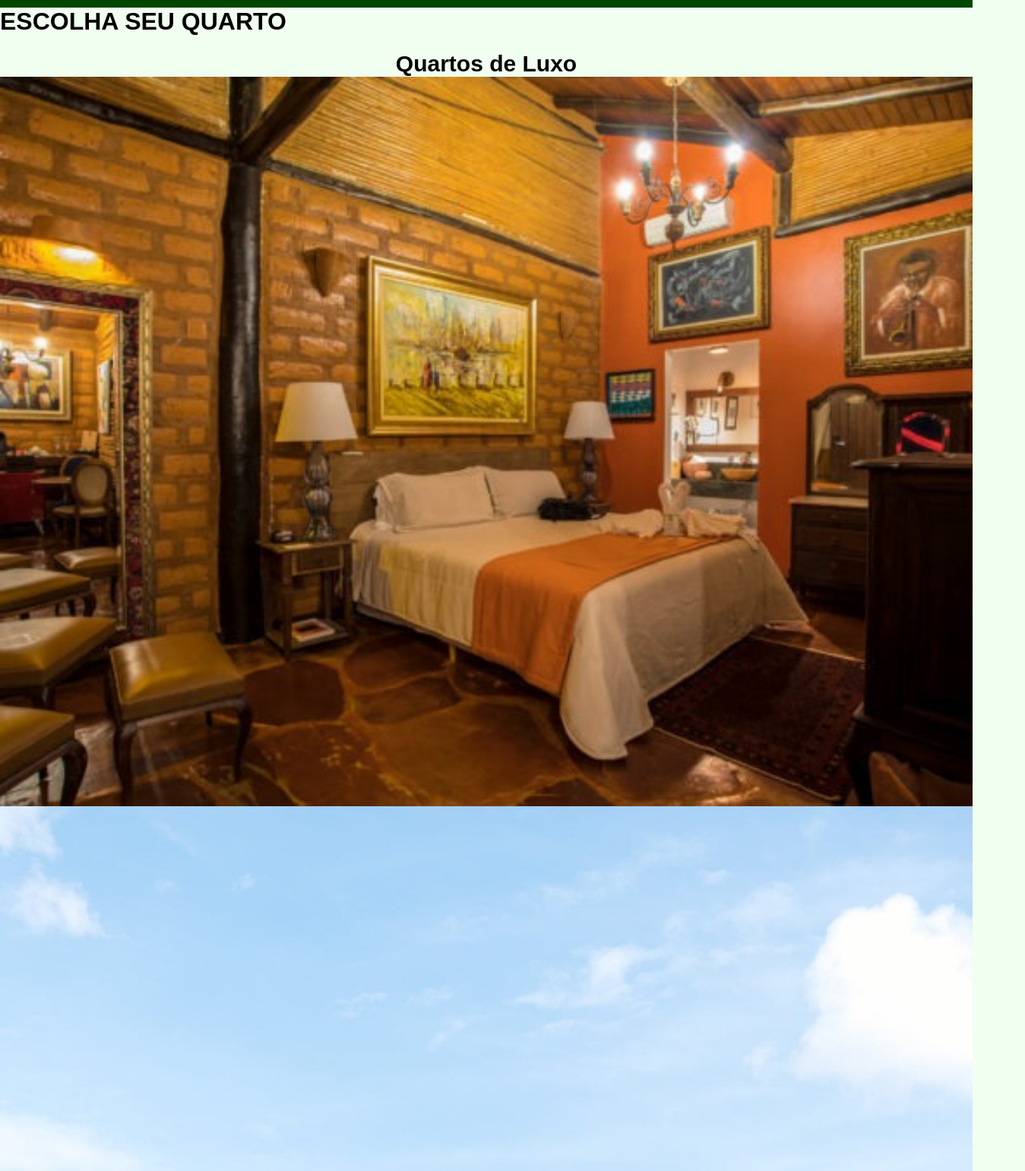
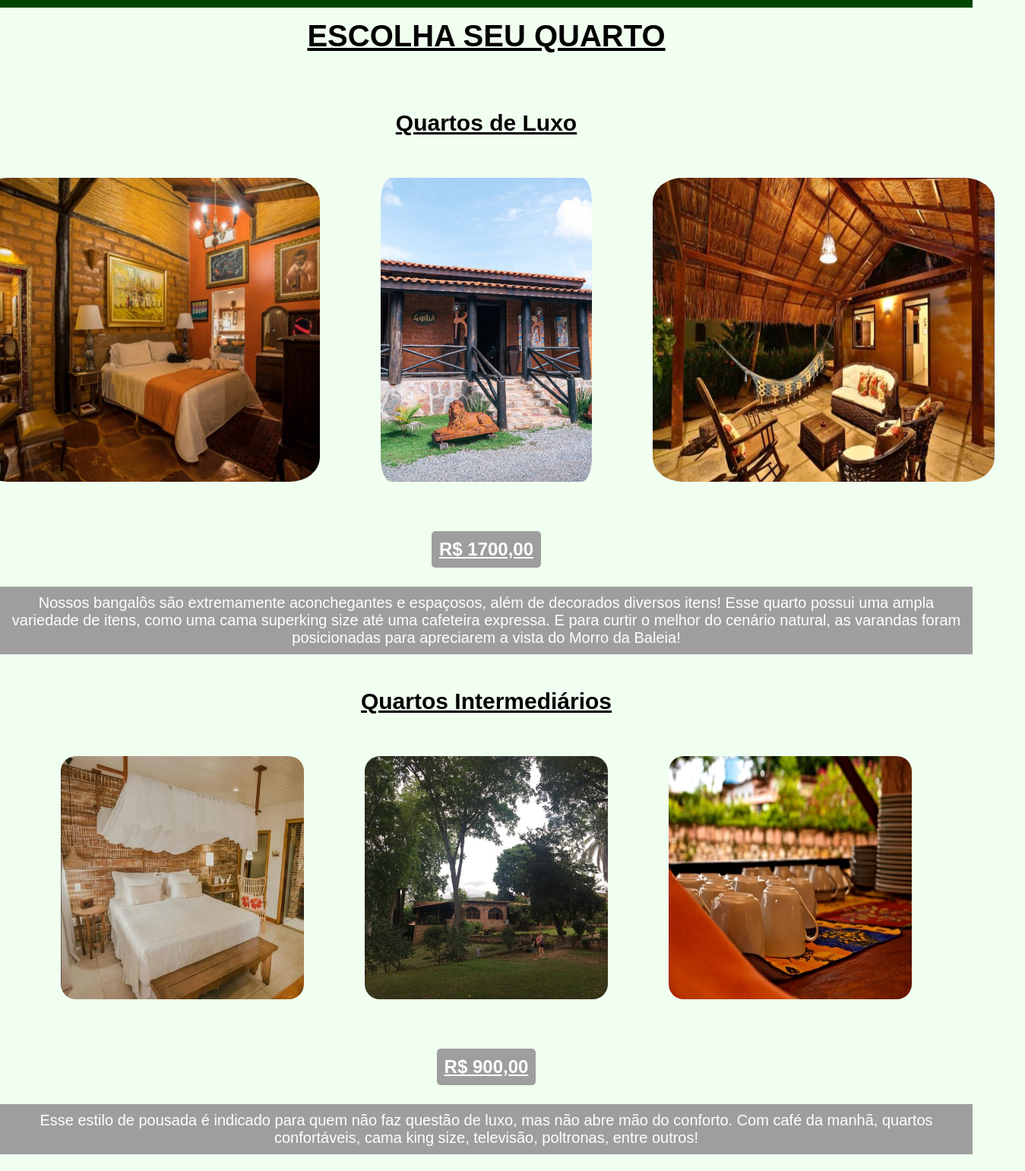
Before and after one commit to Rafa130206/CP2_1TDSPI, a plain HTML site: page HTML/acomodacoes.html in a window 1280 px wide. Shown: the part 140-1681 px from the top of the page at 76% size, 1349 px wide, since content can reach past the window. Drawn offline with Linux system fonts and the light colour scheme.

Commit message:
commit15

```diff
--- a/HTML/acomodacoes.html
+++ b/HTML/acomodacoes.html
@@ -21,30 +21,41 @@
     </header>
     <h1>ESCOLHA SEU QUARTO</h1>
     <section>
-        <h2>Quartos de Luxo</h2>
-        <img src="/IMAGE/quarto_luxo1.jpg" alt="Interior_Luxo">
-        <img src="/IMAGE/quarto_luxo3.jpg" alt="Exterior_Luxo">
-        <img src="/IMAGE/quarto_luxo2.jpg" alt="Varanda_Luxo">
-        <h4>R$ 1700,00</h4>
-        <p>Nossos bangalôs são extremamente aconchegantes e espaçosos, além de decorados diversos itens!<br>
-            Esse quarto possui uma ampla variedade de itens, como uma cama superking size até uma cafeteira expressa. E para curtir o melhor do cenário natural, as varandas foram posicionadas para apreciarem a vista do Morro da Baleia!
-        </p>
+        <h2 class="quartos">Quartos de Luxo</h2>
+        <div class="divimgq">
+            <img src="/IMAGE/quarto_luxo1.jpg" alt="Interior_Luxo" class="luxo">
+            <img src="/IMAGE/quarto_luxo3.jpg" alt="Exterior_Luxo" class="luxo1">
+            <img src="/IMAGE/quarto_luxo2.jpg" alt="Varanda_Luxo" class="luxo">
+        </div>
+        <div class="texto">
+            <h3 class="preco">R$ 1700,00</h4> <br>
+        </div>
+            <p class="desc">Nossos bangalôs são extremamente aconchegantes e espaçosos, além de decorados diversos itens!
+            Esse quarto possui uma ampla variedade de itens, como uma cama superking size até uma cafeteira expressa. E para curtir o melhor do cenário natural, as varandas foram posicionadas para apreciarem a vista do Morro da Baleia!</p>
     </section>
     <section>
-        <h2>Quartos Intermediários</h2>
-        <img src="/IMAGE/quarto_int1.png" alt="Interior_Int">
-        <img src="/IMAGE/quarto_int3.jpg" alt="Exterior_Int">
-        <img src="/IMAGE/quarto_int2.jpg" alt="Varanda_Int">
-        <h4>R$ 900,00</h4>
-        <p>Esse estilo de pousada é indicado para quem não faz questão de luxo, mas não abre mão do conforto. Com café da manhã, quartos confortáveis, cama king size, televisão, poltronas, entre outros!</p>
+        <h2 class="quartos">Quartos Intermediários</h2>
+        <div class="divimgq">
+            <img src="/IMAGE/quarto_int1.png" alt="Interior_Int" class="int">
+            <img src="/IMAGE/quarto_int3.jpg" alt="Exterior_Int" class="int">
+            <img src="/IMAGE/quarto_int2.jpg" alt="Varanda_Int" class="int">
+        </div>
+        <div class="texto">
+            <h3 class="preco">R$ 900,00</h4> <br>
+            </div>
+                <p class="desc">Esse estilo de pousada é indicado para quem não faz questão de luxo, mas não abre mão do conforto. Com café da manhã, quartos confortáveis, cama king size, televisão, poltronas, entre outros!</p>
     </section>
     <section>
-        <h2>Quartos Econômicos</h2>
-        <img src="/IMAGE/quarto_eco1.png" alt="Interior1_eco">
-        <img src="/IMAGE/quarto_eco2.png" alt="Interior2_eco">
-        <img src="/IMAGE/quarto_eco3.png" alt="Interior3_eco">
-        <h4>R$ 450,00</h4>
-        <p>Caso você queira poupar com hospedagem, temos opções com conforto e simplicidade, para quem quer focar a experiência do local! Apesar d emais barato, o quarto é extremamente confortável, possui uma cama, queen size,  poltrona, entre outros!</p>
+        <h2 class="quartos">Quartos Econômicos</h2>
+        <div class="divimgq">
+            <img src="/IMAGE/quarto_eco2.png" alt="Interior2_eco" class="eco">
+            <img src="/IMAGE/quarto_eco1.png" alt="Interior1_eco" class="eco">
+            <img src="/IMAGE/quarto_eco3.png" alt="Interior3_eco" class="eco">
+        </div>
+        <div class="texto">
+            <h3 class="preco">R$ 450,00</h4>
+        </div>
+            <p class="desc">Caso você queira poupar com hospedagem, temos opções com conforto e simplicidade, para quem quer focar a experiência do local! Apesar d emais barato, o quarto é extremamente confortável, possui uma cama, queen size,  poltrona, entre outros!</p>
     </section>
     <footer>Av. Paulista, 1106  - Bela Vista, São Paulo - SP, 01311-000<br>2024</footer>
 </body>
--- a/css/style.css
+++ b/css/style.css
@@ -6,6 +6,11 @@
 
 body{
     background-color:honeydew;
+}
+
+section{
+    display: flex;
+    flex-direction: column;
 }
 
 /* ============================ Header ============================ */
@@ -79,14 +84,81 @@ a.contato{
 
 /* ============================ acomodacoes ============================ */
 
+h1{
+    text-align: center;
+    font-size: 40px;
+    margin: 15px;
+    margin-bottom: 40px;
+    text-decoration: underline;
+}
 
+.quartos{
+    text-align: center;
+    margin: 15px;
+    text-decoration: underline;
+}
+
+.divimgq{
+    display: flex;
+    justify-content: center;
+}
+
+.luxo{
+    max-width: 450px;
+    max-height: 400px;
+    padding: 40px;
+    border-radius: 15%;
+}
+
+.luxo1{
+    max-width: 350px;
+    max-height: 400px;
+    padding: 40px;
+    border-radius: 15%;
+}
+
+.int{
+    max-width: 25%;
+    max-height: 20%;
+    padding: 40px;
+    border-radius: 15%;
+}
+
+.eco{
+    max-width: 30%;
+    max-height: 30%;
+    padding: 40px;
+    border-radius: 15%;
+}
+
+.texto{
+    display: flex;
+    justify-content: center;
+    margin: 25px;
+}
+
+.preco{
+    padding: 10px;
+    text-align: center;
+    text-decoration: underline;
+    font-size: 24px;
+    background-color: rgb(158, 158, 158);
+    color: white;
+    max-width: 150px;
+    max-height: 150px;
+    border-radius: 5px;
+}
+
+.desc{
+    font-size: 20px;
+    text-align: center;
+    background-color: rgb(158, 158, 158);
+    color: white;
+    padding: 10px;
+    margin-bottom: 10px;
+}
 
 /* ============================ Serviços ============================ */
-
-section{
-    display: flex;
-    flex-direction: column;
-}
 
 .divimg{
     display: flex;
@@ -201,8 +273,9 @@ input{
 /* ============================ footer ============================ */
 
 footer{
-    font-size: 22px;
+    font-size: 18px;
     text-align: center;
-    background-color: rgb(158, 158, 158);
+    background-color: rgb(0, 69, 0);
     color: white;
+    padding: 10px;
 }
```
Also changed, not shown: HTML/Servicos.html (+1 -0 lines).
